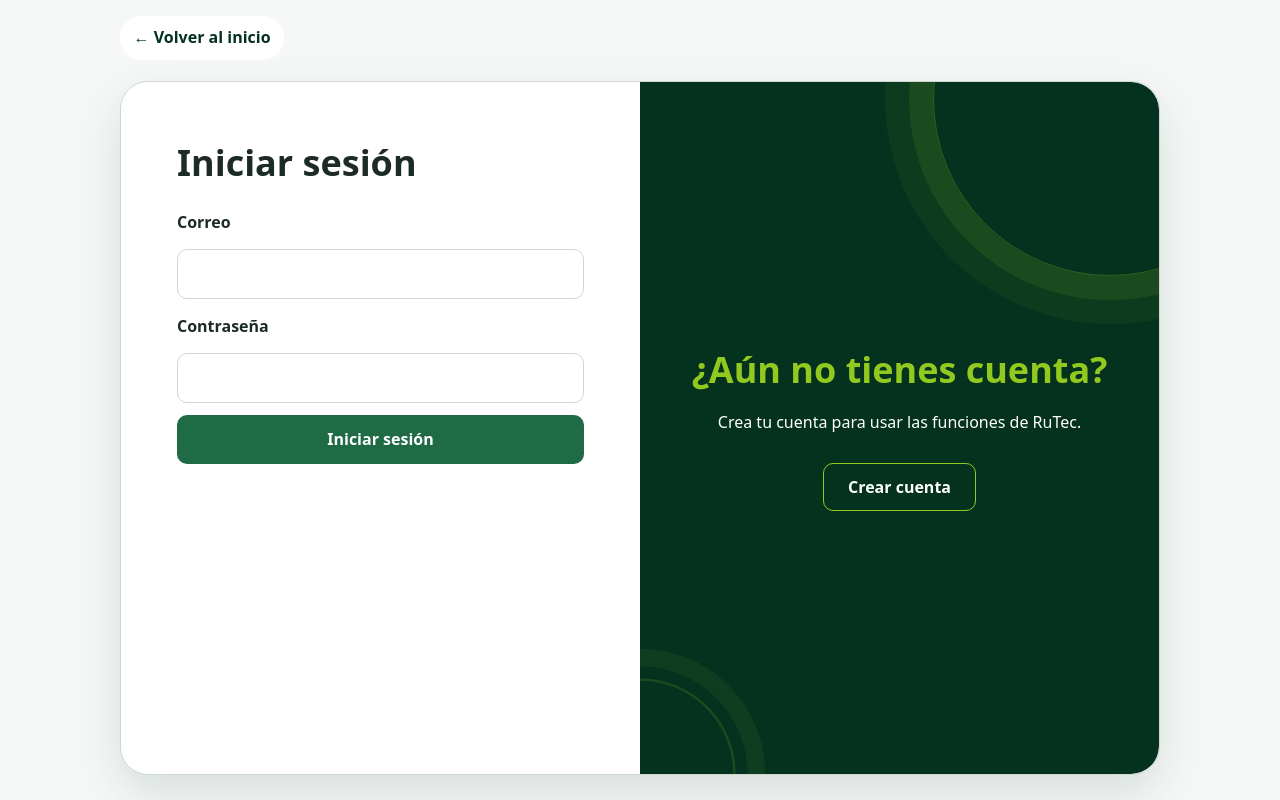
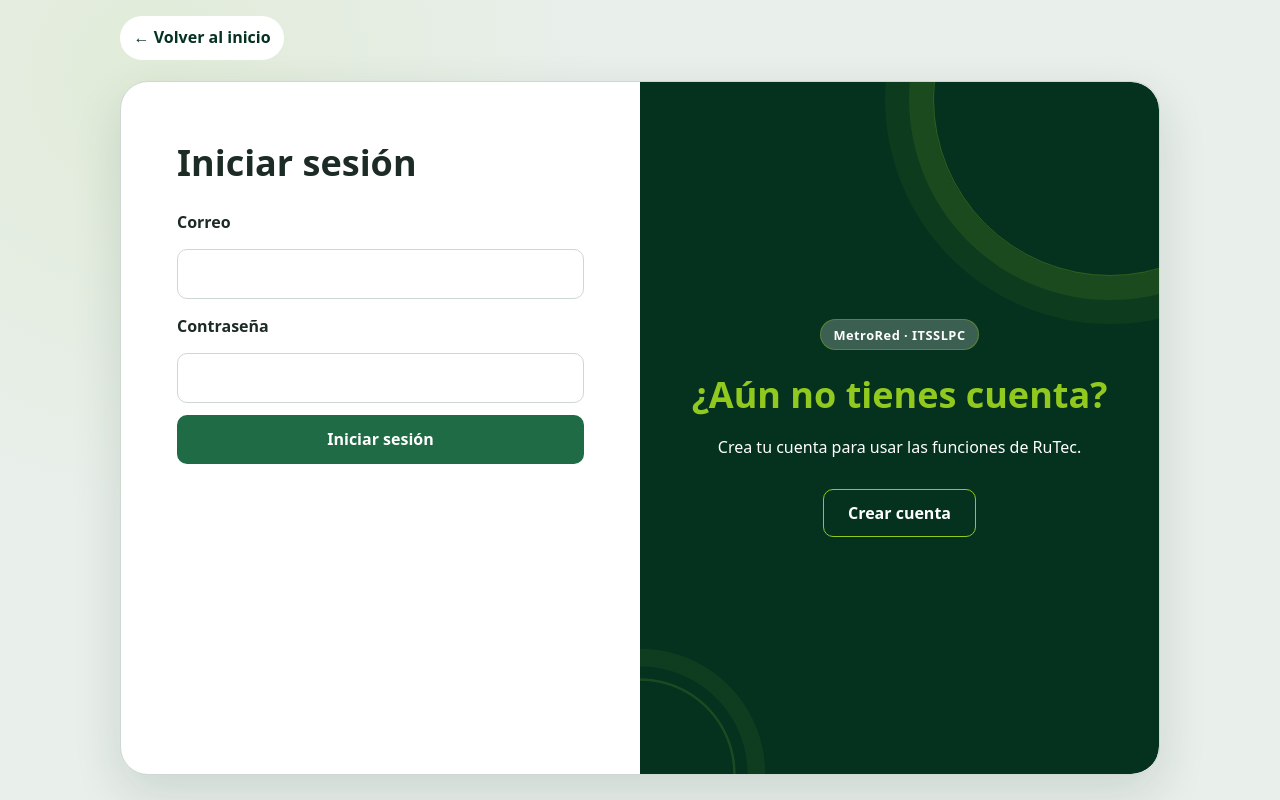
Before and after one commit to AlejandraR0sas/RuTec, a React (Vite) app in the folder frontend/: page /login in a window 1280 px wide. Built offline with nearby package versions, Linux system fonts and the light colour scheme; no server answers.

Commit message:
Dar contraste al fondo de Login

```diff
--- a/frontend/src/pages/Login.jsx
+++ b/frontend/src/pages/Login.jsx
@@ -212,6 +212,7 @@ export default function Login() {
         </div>
 
         <aside className="login__panel">
+          <span className="login__etiqueta">MetroRed · ITSSLPC</span>
           <h2>
             {modoRegistro ? '¡Qué bueno verte de nuevo!' : '¿Aún no tienes cuenta?'}
           </h2>
--- a/frontend/src/pages/login.css
+++ b/frontend/src/pages/login.css
@@ -4,6 +4,7 @@
 --login-superficie: #ffffff;
 --login-texto: var(--texto);
 --login-borde: var(--borde);
+  --login-fondo-pagina: #e9efeb;
   position: relative;
   display: grid;
   place-items: center;
@@ -12,6 +13,13 @@
   min-height: 100vh;
   min-height: 100dvh;
   padding: 4.5rem 1rem 1rem;
+  background:
+  radial-gradient(
+    circle at 12% 10%,
+    color-mix(in srgb, var(--login-lima) 9%, transparent),
+    transparent 28rem
+  ),
+  var(--login-fondo-pagina);
 }
 
 .login__tarjeta {
@@ -152,6 +160,17 @@
   isolation: isolate;
   overflow: hidden;
 }
+.login__etiqueta {
+  margin-bottom: 1.25rem;
+  padding: 0.35rem 0.75rem;
+  border: 1px solid color-mix(in srgb, var(--login-lima) 35%, transparent);
+  border-radius: 999px;
+  background: color-mix(in srgb, var(--login-panel) 78%, white);
+  color: var(--login-superficie);
+  font-size: 0.8rem;
+  font-weight: 600;
+  letter-spacing: 0.04em;
+}
 .login__panel::before {
   content: "";
   position: absolute;
```
